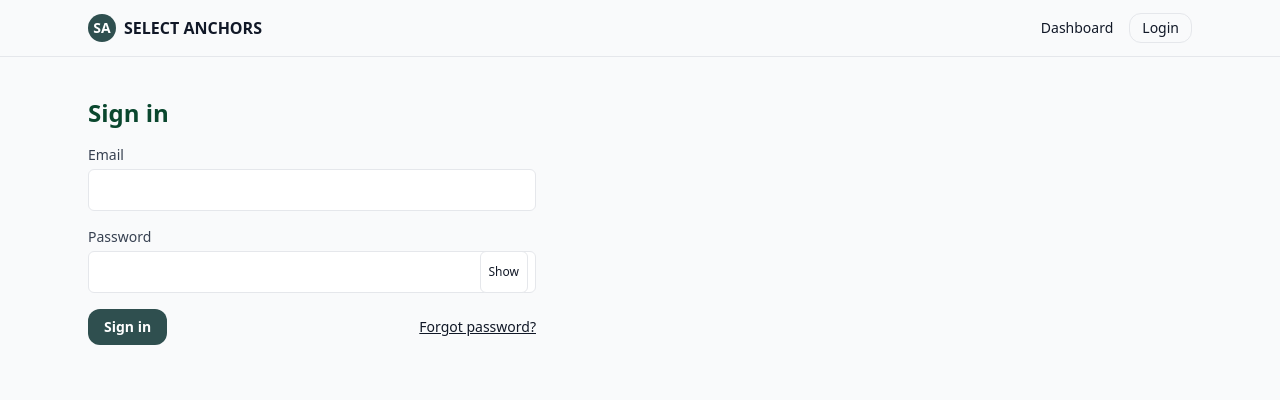
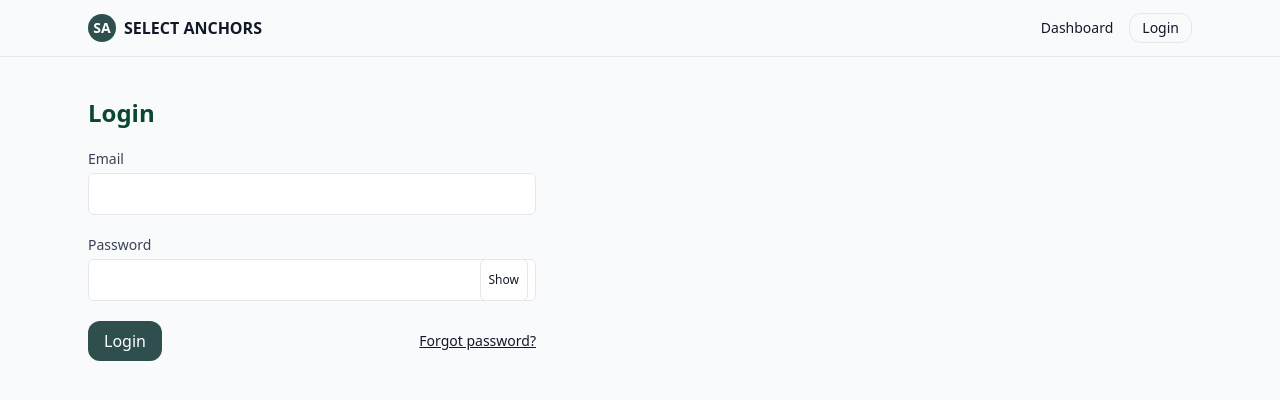
Before and after one commit to select-anchors/select-anchors-portal, a Next.js app: page /login in a window 1280 px wide. Shown: the top 400 px of the page. Built offline with nearby package versions, Linux system fonts and the light colour scheme; no server answers; a web font is replaced by a local one.

Commit message:
Update page.js

```diff
--- a/app/login/page.js
+++ b/app/login/page.js
@@ -10,26 +10,41 @@ export default function LoginPage() {
   const [password, setPassword] = useState("");
   const [showPassword, setShowPassword] = useState(false);
   const [err, setErr] = useState("");
+  const [loading, setLoading] = useState(false);
   const router = useRouter();
 
   async function onSubmit(e) {
     e.preventDefault();
     setErr("");
+    setLoading(true);
+
     const res = await signIn("credentials", {
-      redirect: false,
+      redirect: false,          // MUST be false so we can handle redirect manually
       email,
       password,
     });
-    if (res?.error) setErr(res.error);
-    else router.push("/dashboard");
+
+    setLoading(false);
+
+    if (res?.error) {
+      setErr("Invalid email or password.");
+      return;
+    }
+
+    // SUCCESS → we do a clean client-side redirect
+    router.push("/dashboard");
   }
 
   return (
     <div className="container py-10">
-      <form onSubmit={onSubmit} className="max-w-md space-y-4">
-        <h1 className="text-2xl font-bold">Sign in</h1>
+      <form onSubmit={onSubmit} className="max-w-md space-y-5">
+        <h1 className="text-2xl font-bold">Login</h1>
 
-        {err && <div className="text-red-600 text-sm">{err}</div>}
+        {err && (
+          <div className="text-red-600 text-sm border border-red-300 bg-red-50 p-2 rounded-md">
+            {err}
+          </div>
+        )}
 
         <div>
           <label className="block text-sm text-gray-700 mb-1">Email</label>
@@ -38,6 +53,7 @@ export default function LoginPage() {
             value={email}
             onChange={(e) => setEmail(e.target.value)}
             autoComplete="email"
+            required
           />
         </div>
 
@@ -50,11 +66,13 @@ export default function LoginPage() {
               value={password}
               onChange={(e) => setPassword(e.target.value)}
               autoComplete="current-password"
+              required
             />
             <button
               type="button"
               className="absolute inset-y-0 right-2 text-xs px-2 rounded-md border bg-white hover:bg-gray-50"
               onClick={() => setShowPassword((v) => !v)}
+              tabIndex={-1}
             >
               {showPassword ? "Hide" : "Show"}
             </button>
@@ -62,9 +80,13 @@ export default function LoginPage() {
         </div>
 
         <div className="flex justify-between items-center">
-          <button className="btn px-4 py-2 rounded-xl bg-[#2f4f4f] text-white hover:opacity-90">
-            Sign in
+          <button
+            className="px-4 py-2 rounded-xl bg-[#2f4f4f] text-white hover:opacity-90 disabled:opacity-40"
+            disabled={loading}
+          >
+            {loading ? "Signing in…" : "Login"}
           </button>
+
           <a href="/forgot" className="text-sm underline">
             Forgot password?
           </a>
```
